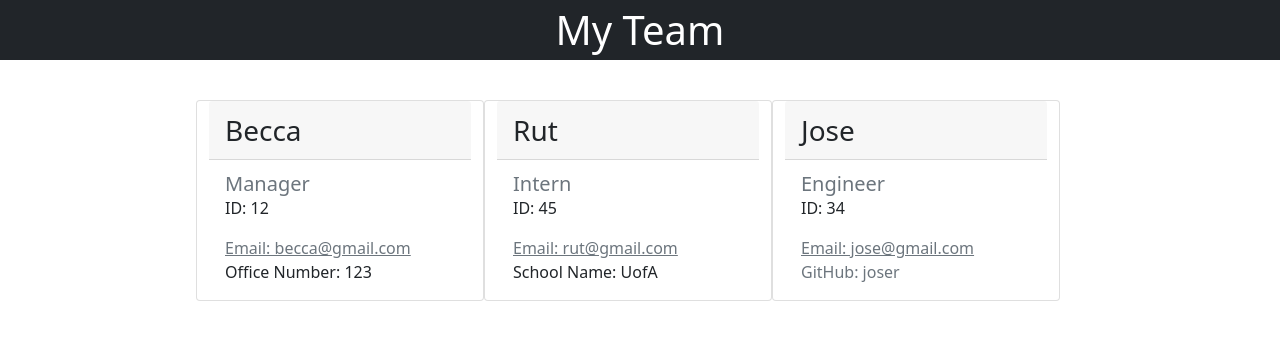
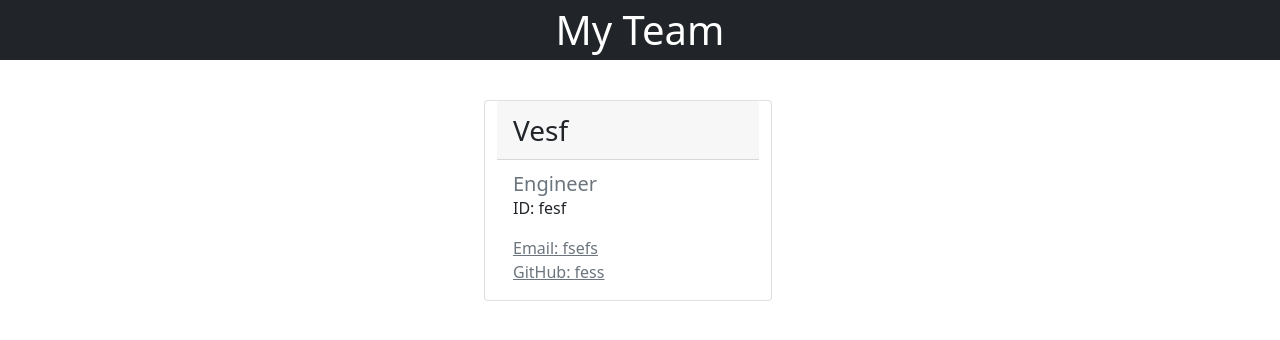
Before and after one commit to BeccaHurtado/team-profile-generator, a website: page index.html in a window 1280 px wide. Drawn offline with nearby package versions, Linux system fonts and the light colour scheme.

Commit message:
added line break in engineerHTML

```diff
--- a/index.html
+++ b/index.html
@@ -14,33 +14,14 @@ My Team
 </header>
 <div class="row d-flex justify-content-center col-12">
  <p>
-    <div class="card mb-3 g-4" style="max-width: 18rem;">
-  <div class="card-header text-capitalize fs-3">Becca</div>
-  <div class="card-body">
-    <h5 class="card-subtitle text-muted">Manager</h5>
-    <p class="card-text">ID: 12</p>
-    <a class="card-text link-secondary" href="mailto:becca@gmail.com">Email: becca@gmail.com </a>
-    <p class="card-text text-capitalize">Office Number: 123</p>
-  </div>
-    </div>
-
     <div class="card g-4 mb-3" style="max-width: 18rem;">
-  <div class="card-header text-capitalize fs-3">Rut</div>
-  <div class="card-body">
-    <h5 class="card-subtitle text-muted">Intern</h5>
-    <p class="card-text">ID: 45</p>
-    <a class="card-text link-secondary" href="mailto:rut@gmail.com">Email: rut@gmail.com </a>
-    <p class="card-text text-capitalize">School Name: UofA </p>
-  </div>
-    </div>
-
-    <div class="card g-4 mb-3" style="max-width: 18rem;">
-  <div class="card-header text-capitalize fs-3">Jose</div>
+  <div class="card-header text-capitalize fs-3">vesf</div>
   <div class="card-body">
     <h5 class="card-subtitle text-muted">Engineer</h5>
-    <p class="card-text">ID: 34 </p>
-    <a class="card-text link-secondary" href="mailto:jose@gmail.com">Email: jose@gmail.com</a>
-    <p class="card-text link-secondary" href="https://github.com/joser">GitHub: joser</a>
+    <p class="card-text">ID: fesf </p>
+    <a class="card-text link-secondary" href="mailto:fsefs">Email: fsefs</a>
+    </br >
+    <a class="card-text link-secondary" href="https://github.com/fess">GitHub: fess</a>
   </div>
     </div>
     </p>
--- a/util/engineerHTML.js
+++ b/util/engineerHTML.js
@@ -6,6 +6,7 @@ const engineerHTML = (data) =>{
     <h5 class="card-subtitle text-muted">Engineer</h5>
     <p class="card-text">ID: ${data.engineerId} </p>
     <a class="card-text link-secondary" href="mailto:${data.engineerEmail}">Email: ${data.engineerEmail}</a>
+    </br >
     <a class="card-text link-secondary" href="https://github.com/${data.engineerGitHub}">GitHub: ${data.engineerGitHub}</a>
   </div>
     </div>
```
